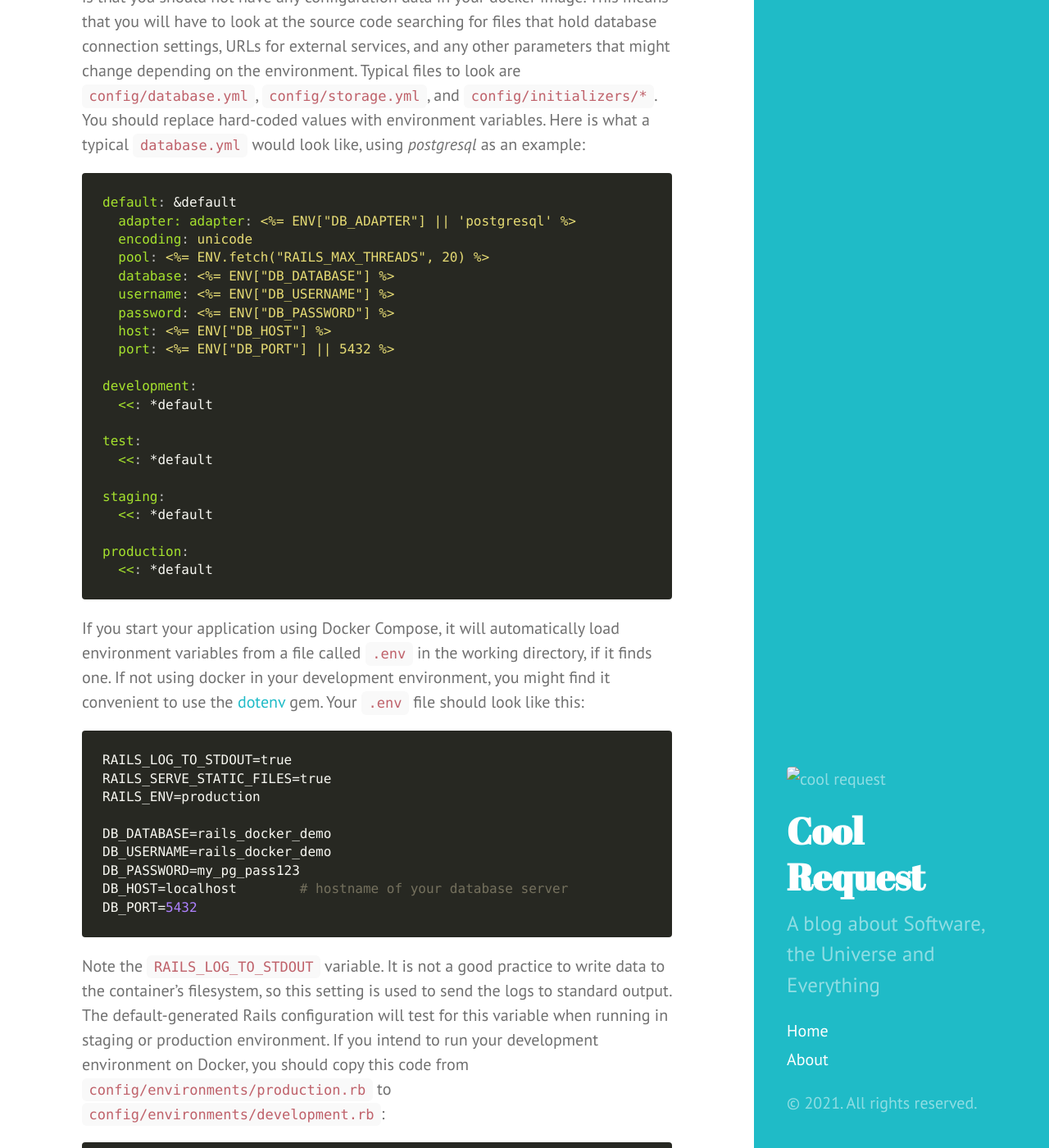
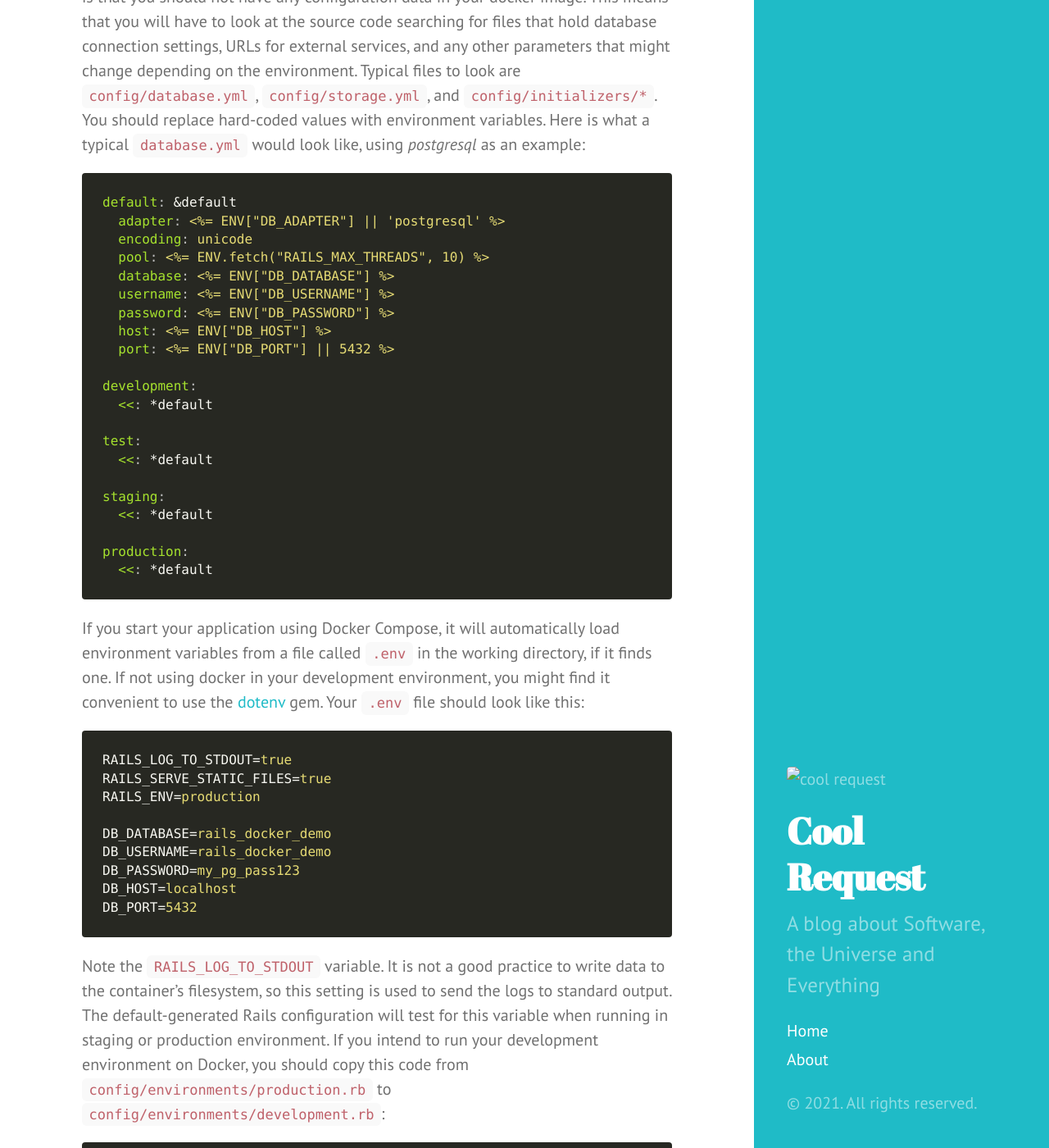
Before and after one commit to CoolRequest/coolrequest.github.io, a Jekyll site: the page built from _posts/2021-10-28-docker_image_rails.md, in a window 1280 px wide and 1400 px high, scrolled down 1210 px. Shown: the whole window at 82% size. Built offline with Jekyll 4.4.1, drawn with Linux system fonts in a browser that asks for light colours.

Commit message:
change syntax & fix typo

```diff
--- a/_posts/2021-10-28-docker_image_rails.md
+++ b/_posts/2021-10-28-docker_image_rails.md
@@ -25,9 +25,9 @@ Now let's get started. The first thing to notice when containerizing your applic
 
 {% highlight yaml %}
 default: &default
-  adapter: adapter: <%= ENV["DB_ADAPTER"] || 'postgresql' %>
+  adapter: <%= ENV["DB_ADAPTER"] || 'postgresql' %>
   encoding: unicode
-  pool: <%= ENV.fetch("RAILS_MAX_THREADS", 20) %>
+  pool: <%= ENV.fetch("RAILS_MAX_THREADS", 10) %>
   database: <%= ENV["DB_DATABASE"] %>
   username: <%= ENV["DB_USERNAME"] %>
   password: <%= ENV["DB_PASSWORD"] %>
@@ -49,7 +49,7 @@ production:
 
 If you start your application using Docker Compose, it will automatically load environment variables from a file called `.env` in the working directory, if it finds one. If not using docker in your development environment, you might find it convenient to use the [dotenv](https://github.com/bkeepers/dotenv) gem. Your `.env` file should look like this:
 
-{% highlight dot %}
+{% highlight ini %}
 RAILS_LOG_TO_STDOUT=true
 RAILS_SERVE_STATIC_FILES=true
 RAILS_ENV=production
@@ -57,7 +57,7 @@ RAILS_ENV=production
 DB_DATABASE=rails_docker_demo
 DB_USERNAME=rails_docker_demo
 DB_PASSWORD=my_pg_pass123
-DB_HOST=localhost        # hostname of your database server
+DB_HOST=localhost
 DB_PORT=5432
 {% endhighlight %}
 
```
